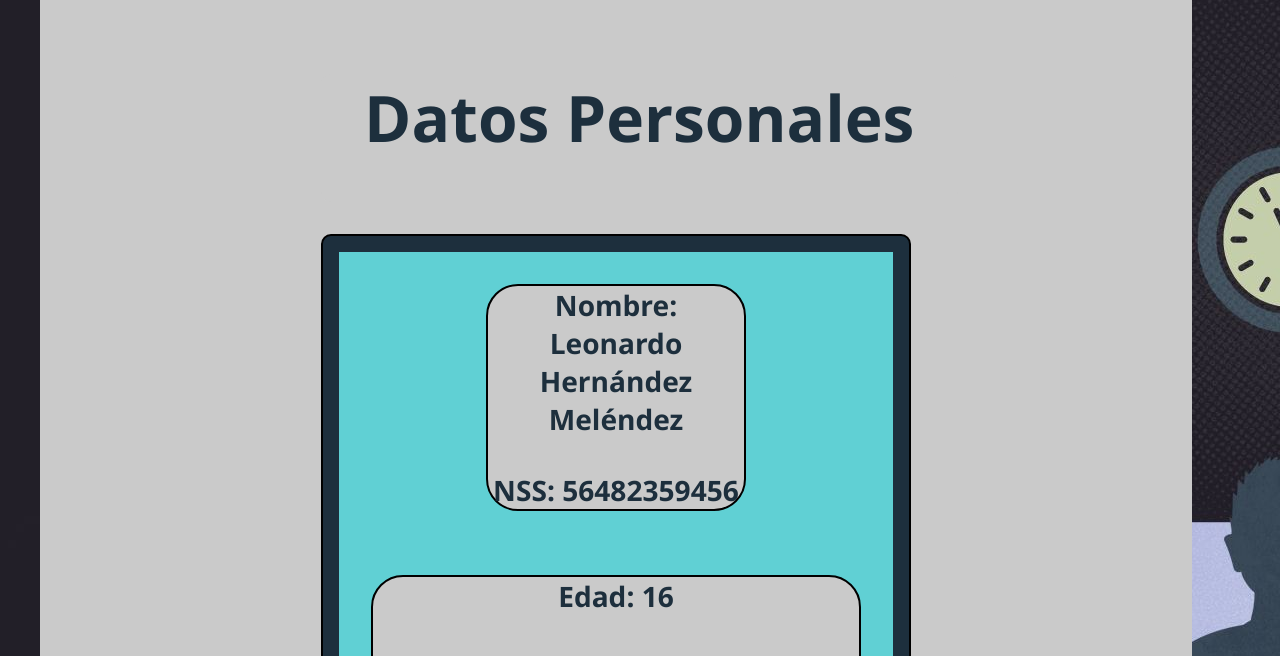
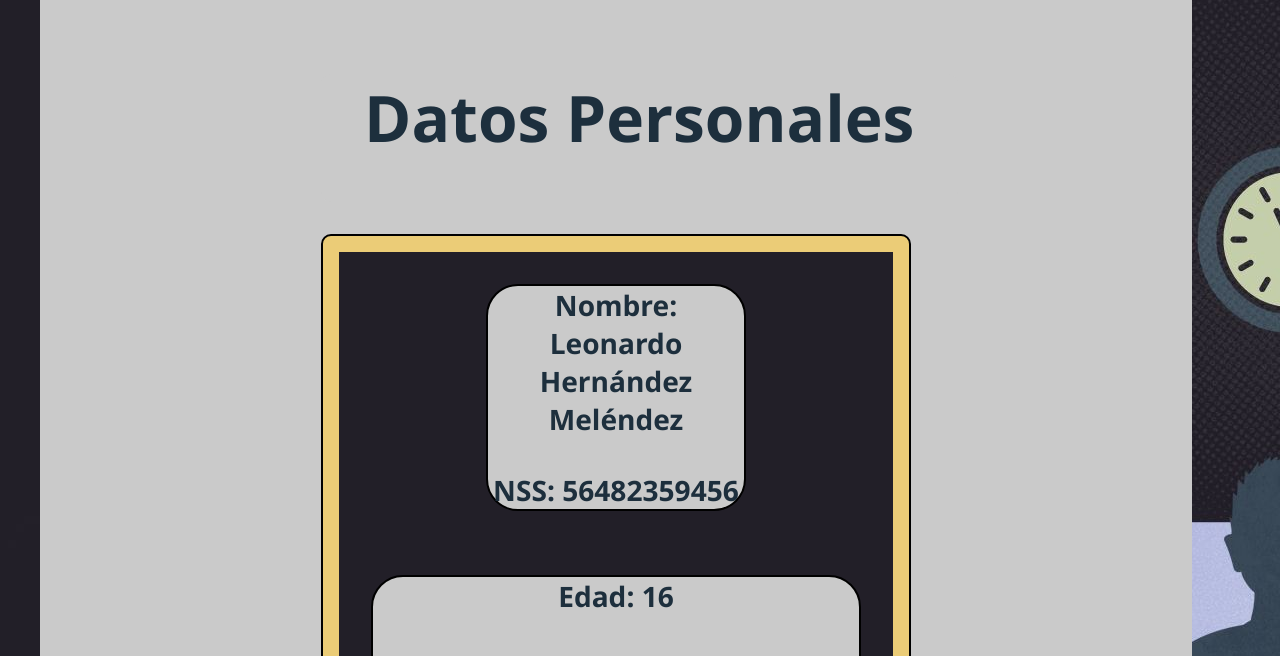
Before and after one commit to LeonardoHdz93/4IV8-PSW-HernandezMelendezLeonardo, a PHP site: page / in a window 1280 px wide. Shown: the part 5844-6500 px from the top of the page. Run offline with PHP 8.4, Linux system fonts and the light colour scheme.

Commit message:
cambio de colores a la informacion

```diff
--- a/css/masterstyle.css
+++ b/css/masterstyle.css
@@ -277,10 +277,10 @@ section.datito{
     margin-top: 2rem;
     margin-left: 2.5rem;
     margin-right: 2.5rem;
-    background-color:#1d2f3d;  ;
+    background-color:#ffce48a1;  ;
 }
 section.datos{
-    background-color: #60d0d4;
+    background-color: #221F28;
     margin: 1rem;
     border:2px solid #cacaca);
 }
--- a/index.html
+++ b/index.html
@@ -95,7 +95,7 @@
                     </article>
                     <article class="dtos">
                         <h3 class="dtos-letra-a">Edad: 16 </h3>    <br>
-                        <h3 class="dtos-letra-a">Correo: lhernandezm1909@alumno.ipn.mx</h3>
+                        <h3 class="dtos-letra-a">Correo:    lhernandezm1909@alumno.ipn.mx   </h3>
                     </article>
                 </section>
             </section>
@@ -110,7 +110,7 @@
         </div class="titulo-datos-personales">
         <div class="datos-personales" >
             <section class="datito">
-                <section  class="datos2" id="datos-personales">
+                <section  class="datos" id="datos-personales">
                     <section >
                         <article class="dtos">
                             <h3 class="dtos-letra-a">Secundaria</h3><br>
@@ -133,7 +133,7 @@
             </div class="titulo-datos-personales">
             <div class="datos-personales" >
                 <section class="datito">
-                    <section  class="datos3" id="datos-personales">
+                    <section  class="datos" id="datos-personales">
                         <section >
                             <article class="dtos">
                                 <h3 class="dtos-letra-a">Certificado de cambridge Fryers  </h3><br>
@@ -155,7 +155,7 @@
             </div class="titulo-datos-personales">
             <div class="datos-personales" >
                 <section class="datito">
-                    <section  class="datos2" id="datos-personales">
+                    <section  class="datos" id="datos-personales">
                         <section >
                             <article class="dtos">
                                 <h3 class="dtos-letra-a"> Videojuegos  </h3>
```
